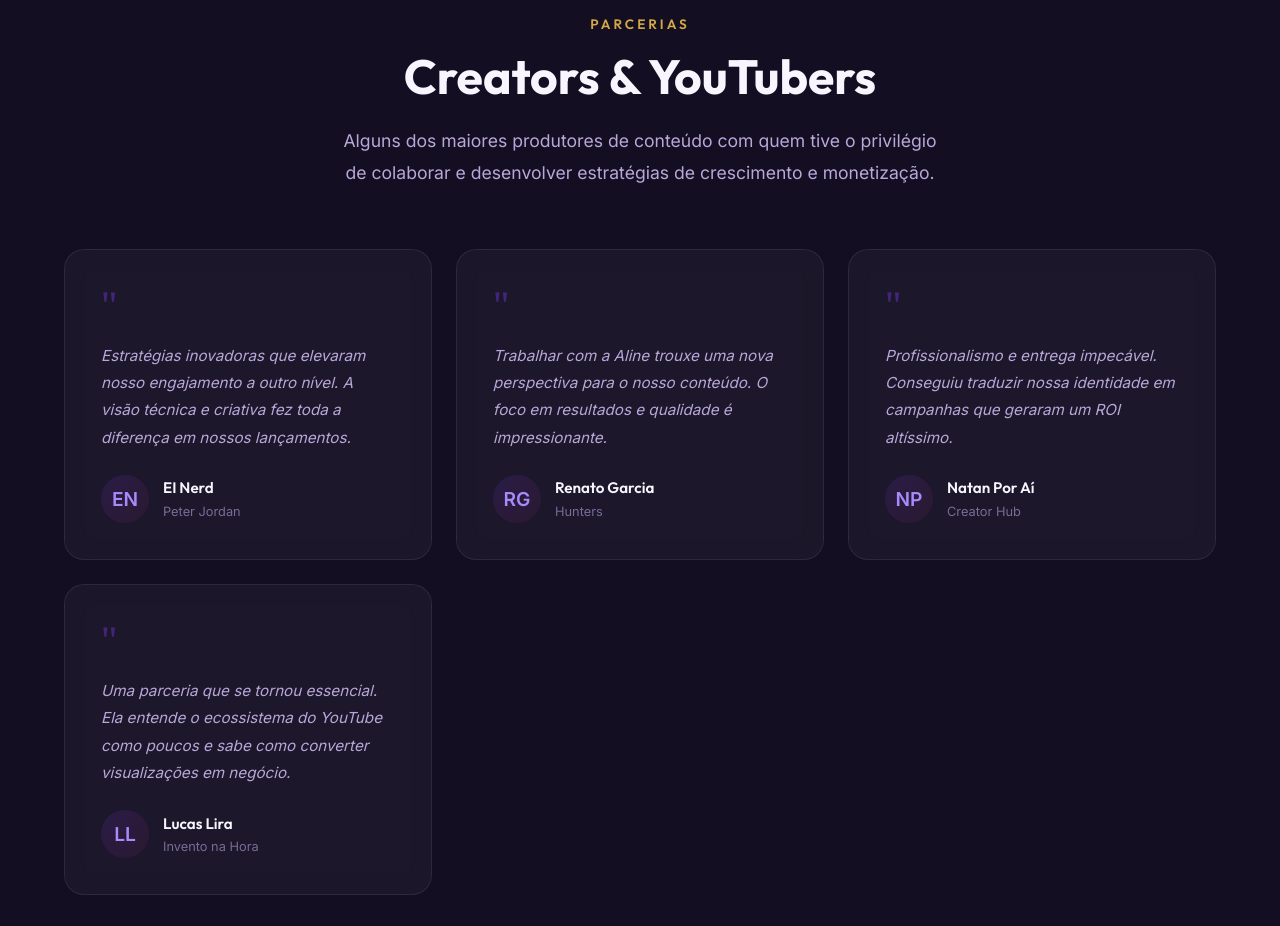
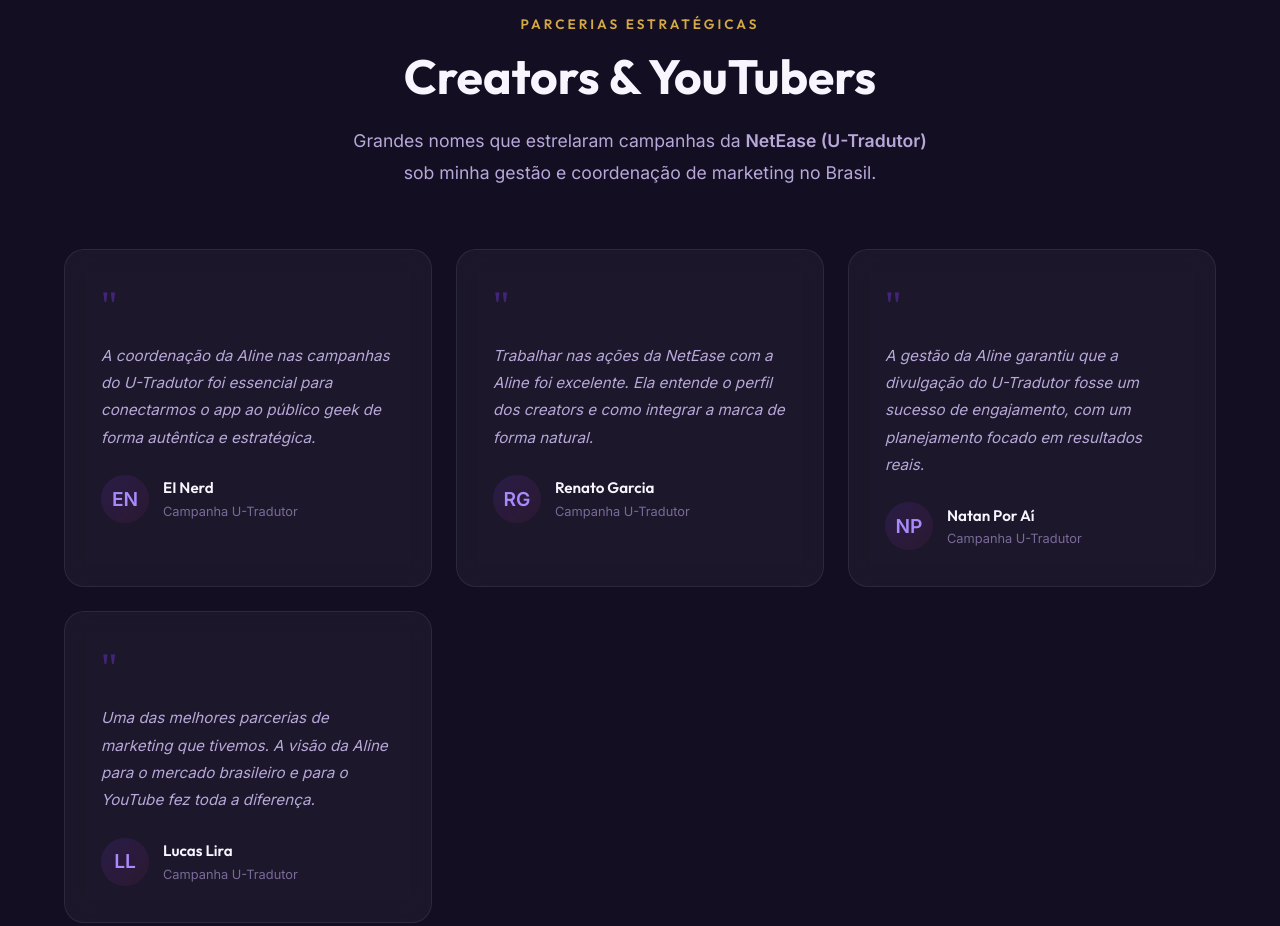
Before and after one commit to Thiago9220/Portfolio-Aline, a plain HTML site: page index.html in a window 1280 px wide. Shown: the part 4460-5386 px from the top of the page. Drawn offline with Linux system fonts and the light colour scheme.

Commit message:
update na descricao de parcerias

```diff
--- a/index.html
+++ b/index.html
@@ -303,24 +303,24 @@
   <section class="testimonials" id="creators">
     <div class="container">
       <div class="section-header reveal">
-        <span class="section-label">Parcerias</span>
+        <span class="section-label">Parcerias Estratégicas</span>
         <h2 class="section-title">Creators & YouTubers</h2>
         <p class="section-subtitle">
-          Alguns dos maiores produtores de conteúdo com quem tive o privilégio de colaborar
-          e desenvolver estratégias de crescimento e monetização.
+          Grandes nomes que estrelaram campanhas da <strong>NetEase (U-Tradutor)</strong>
+          sob minha gestão e coordenação de marketing no Brasil.
         </p>
       </div>
       <div class="testimonials-grid">
         <div class="testimonial-card glass-card reveal">
           <div class="testimonial-quote">"</div>
           <p class="testimonial-text">
-            Estratégias inovadoras que elevaram nosso engajamento a outro nível. A visão técnica e criativa fez toda a diferença em nossos lançamentos.
+            A coordenação da Aline nas campanhas do U-Tradutor foi essencial para conectarmos o app ao público geek de forma autêntica e estratégica.
           </p>
           <div class="testimonial-author">
             <div class="testimonial-avatar">EN</div>
             <div class="testimonial-info">
               <h4>EI Nerd</h4>
-              <p>Peter Jordan</p>
+              <p>Campanha U-Tradutor</p>
             </div>
           </div>
         </div>
@@ -328,13 +328,13 @@
         <div class="testimonial-card glass-card reveal">
           <div class="testimonial-quote">"</div>
           <p class="testimonial-text">
-            Trabalhar com a Aline trouxe uma nova perspectiva para o nosso conteúdo. O foco em resultados e qualidade é impressionante.
+            Trabalhar nas ações da NetEase com a Aline foi excelente. Ela entende o perfil dos creators e como integrar a marca de forma natural.
           </p>
           <div class="testimonial-author">
             <div class="testimonial-avatar">RG</div>
             <div class="testimonial-info">
               <h4>Renato Garcia</h4>
-              <p>Hunters</p>
+              <p>Campanha U-Tradutor</p>
             </div>
           </div>
         </div>
@@ -342,13 +342,13 @@
         <div class="testimonial-card glass-card reveal">
           <div class="testimonial-quote">"</div>
           <p class="testimonial-text">
-            Profissionalismo e entrega impecável. Conseguiu traduzir nossa identidade em campanhas que geraram um ROI altíssimo.
+            A gestão da Aline garantiu que a divulgação do U-Tradutor fosse um sucesso de engajamento, com um planejamento focado em resultados reais.
           </p>
           <div class="testimonial-author">
             <div class="testimonial-avatar">NP</div>
             <div class="testimonial-info">
               <h4>Natan Por Aí</h4>
-              <p>Creator Hub</p>
+              <p>Campanha U-Tradutor</p>
             </div>
           </div>
         </div>
@@ -356,13 +356,13 @@
         <div class="testimonial-card glass-card reveal">
           <div class="testimonial-quote">"</div>
           <p class="testimonial-text">
-            Uma parceria que se tornou essencial. Ela entende o ecossistema do YouTube como poucos e sabe como converter visualizações em negócio.
+            Uma das melhores parcerias de marketing que tivemos. A visão da Aline para o mercado brasileiro e para o YouTube fez toda a diferença.
           </p>
           <div class="testimonial-author">
             <div class="testimonial-avatar">LL</div>
             <div class="testimonial-info">
               <h4>Lucas Lira</h4>
-              <p>Invento na Hora</p>
+              <p>Campanha U-Tradutor</p>
             </div>
           </div>
         </div>
```
